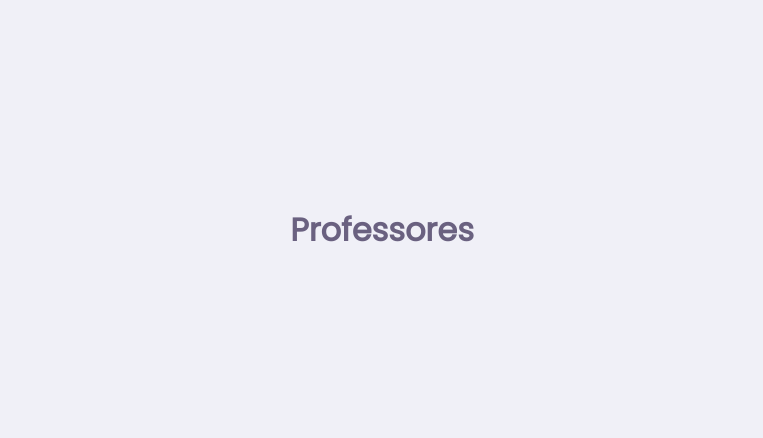
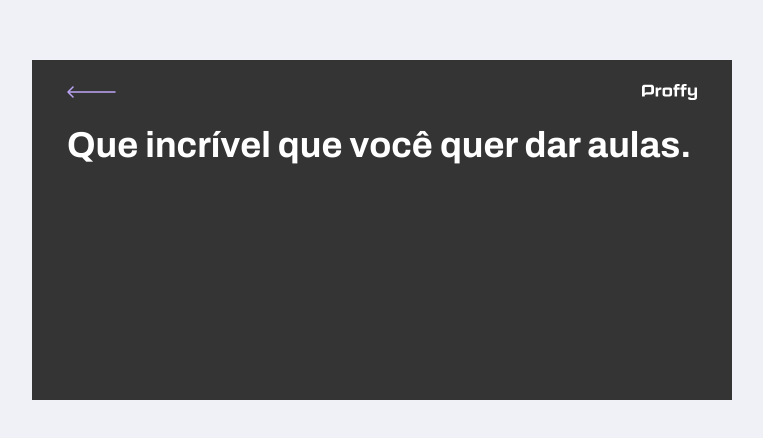
Before and after one commit to GhostDovahkiin/Proffy, a React (Create React App) app in the folder web/: page /dar-aulas in a window 1280 px wide. Shown: the part 170-608 px from the top of the page, without its empty margins (258-1021 px from the left). Built offline with nearby package versions, Linux system fonts and the light colour scheme.

Commit message:
feat: base code teacherform

```diff
--- a/web/src/pages/TeacherForm/index.tsx
+++ b/web/src/pages/TeacherForm/index.tsx
@@ -1,8 +1,11 @@
 import React from 'react'
+import PageHeader from '../../components/PageHeader'
 
 function TeacherForm() {
   return (
-    <h1>Professores</h1>
+    <div id="page-teacher-list" className="container">
+      <PageHeader title="Que incrível que você quer dar aulas."/>
+    </div>
   )
 }
 
```
